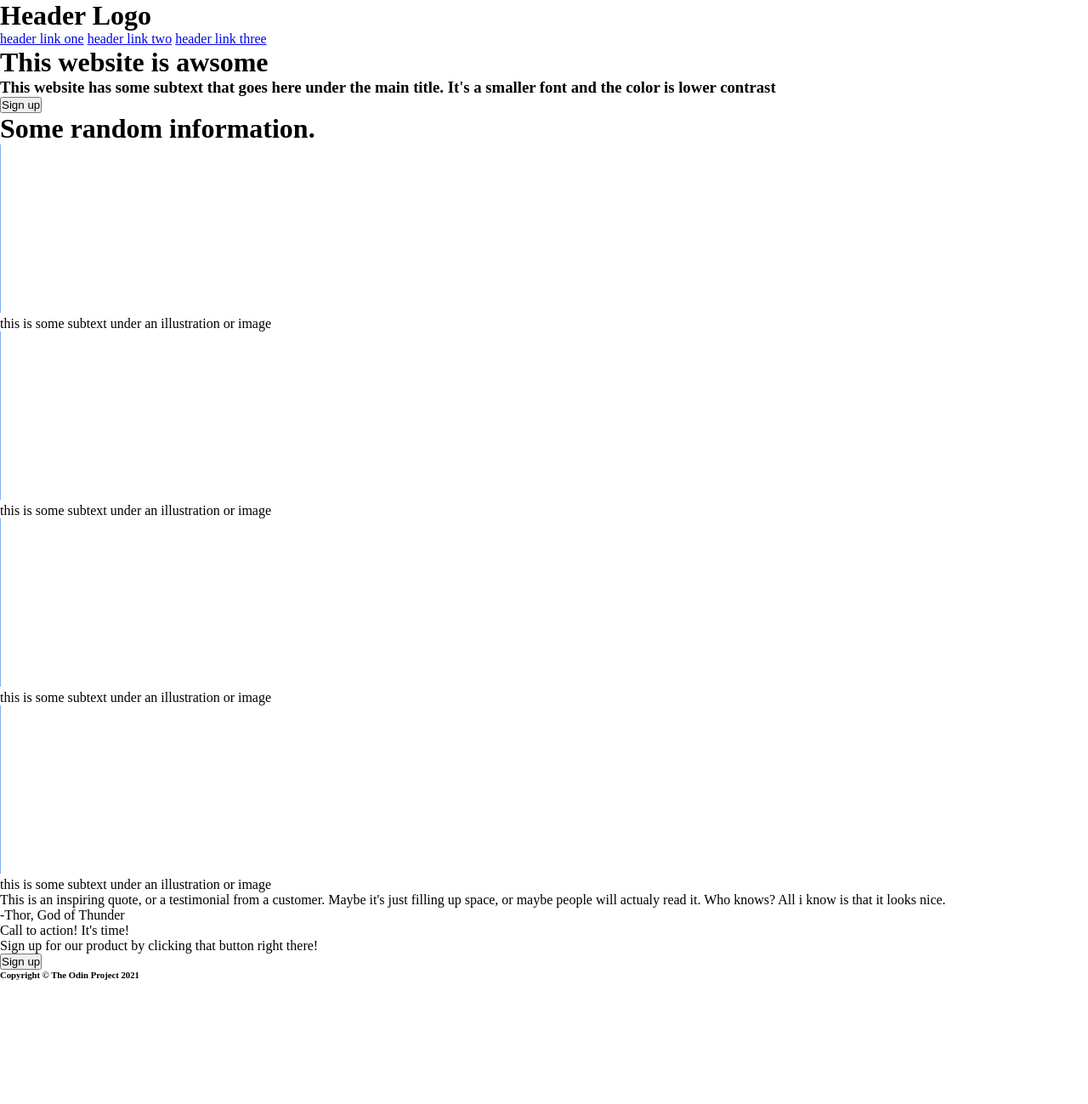
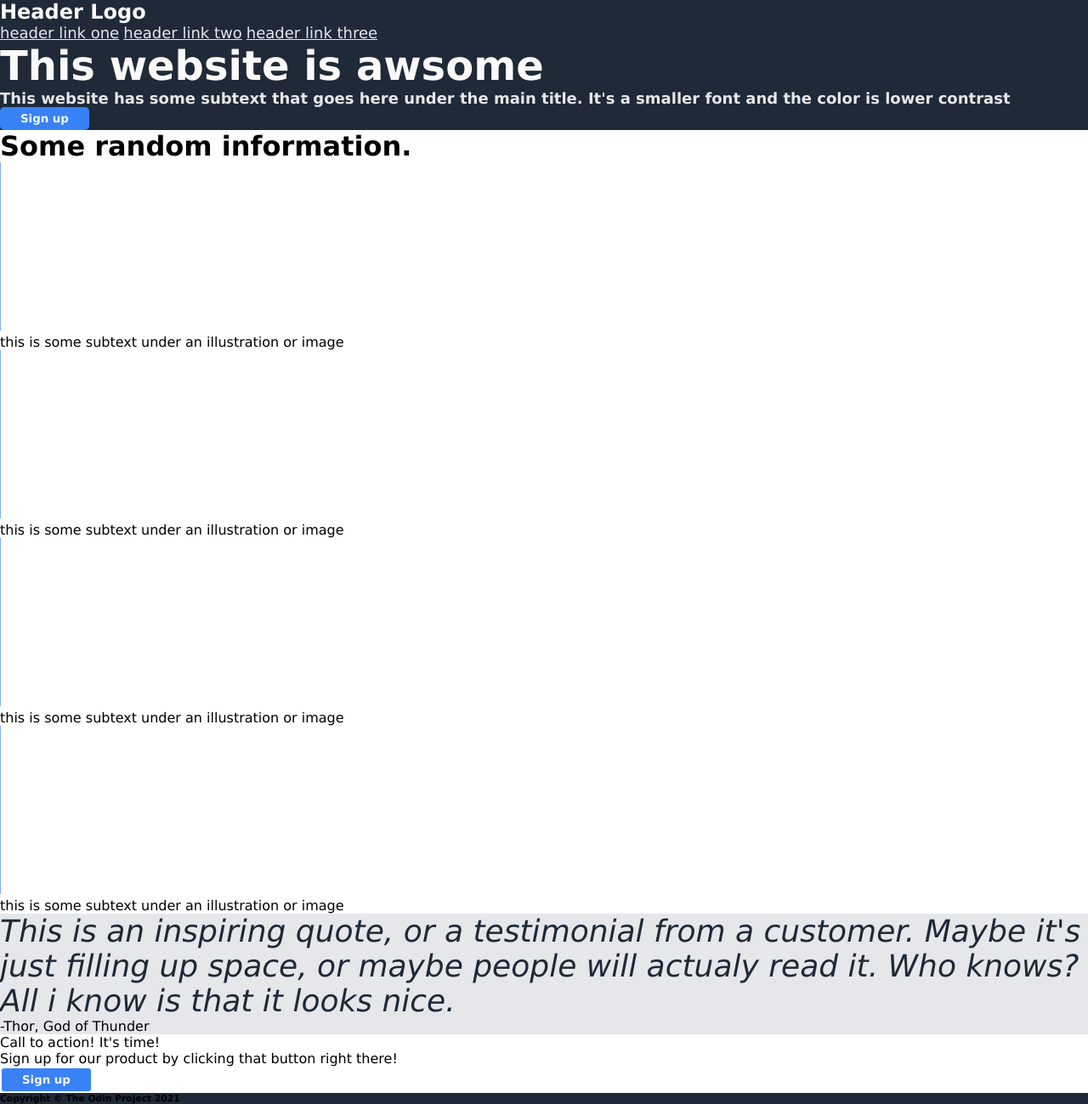
Before and after one commit to Zyresx/landing-page, a plain HTML site: page index.html in a window 1280 px wide. Shown: the whole page at 85% size. Before the commit the page ends 1153 px from the top, so only its background shows below. Drawn offline with Linux system fonts and the light colour scheme.

Commit message:
added basic styles in style.css

```diff
--- a/style.css
+++ b/style.css
@@ -1,4 +1,53 @@
 *{
     margin: 0;
     padding: 0;
+    font-family:'Lucida Sans', 'Lucida Sans Regular', 'Lucida Grande', 'Lucida Sans Unicode', Geneva, Verdana, sans-serif;
 }
+.header,
+.footer{
+    background-color: #1F2937;
+}
+
+.header_title{
+    font-weight: extra-bold;
+    font-size: 48px;
+    color: #F9FAF8;
+}
+.header_subtitle,
+.header_link{
+    font-size: 18px;
+    color: #E5E7EB;
+}
+.header_logo{
+    font-size: 24px;
+    color: #F9FAF8;
+}
+.header_sign_up_button{
+    background-color: #3882F6;
+    border: none;
+    border-radius: 5px;
+    padding: 6px 24px;
+    color: #F9FAF8;
+    font-weight: bold;
+}
+.sign_up_button{
+    background-color: #3882F6;
+    border: 2px solid #F9FAF8;
+    border-radius: 5px;
+    padding: 6px 24px;
+    color: #F9FAF8;
+    font-weight: bold;
+}
+.information_tile{
+    font-size: 36px;
+    font-weight: extra-bold;
+    color: #1F2937;
+}
+.quote{
+    background-color: #e5e7eb;
+}
+.quote_text{
+    font-size: 36px;
+    font-style: italic;
+    color: #1f2937;
+}
```
